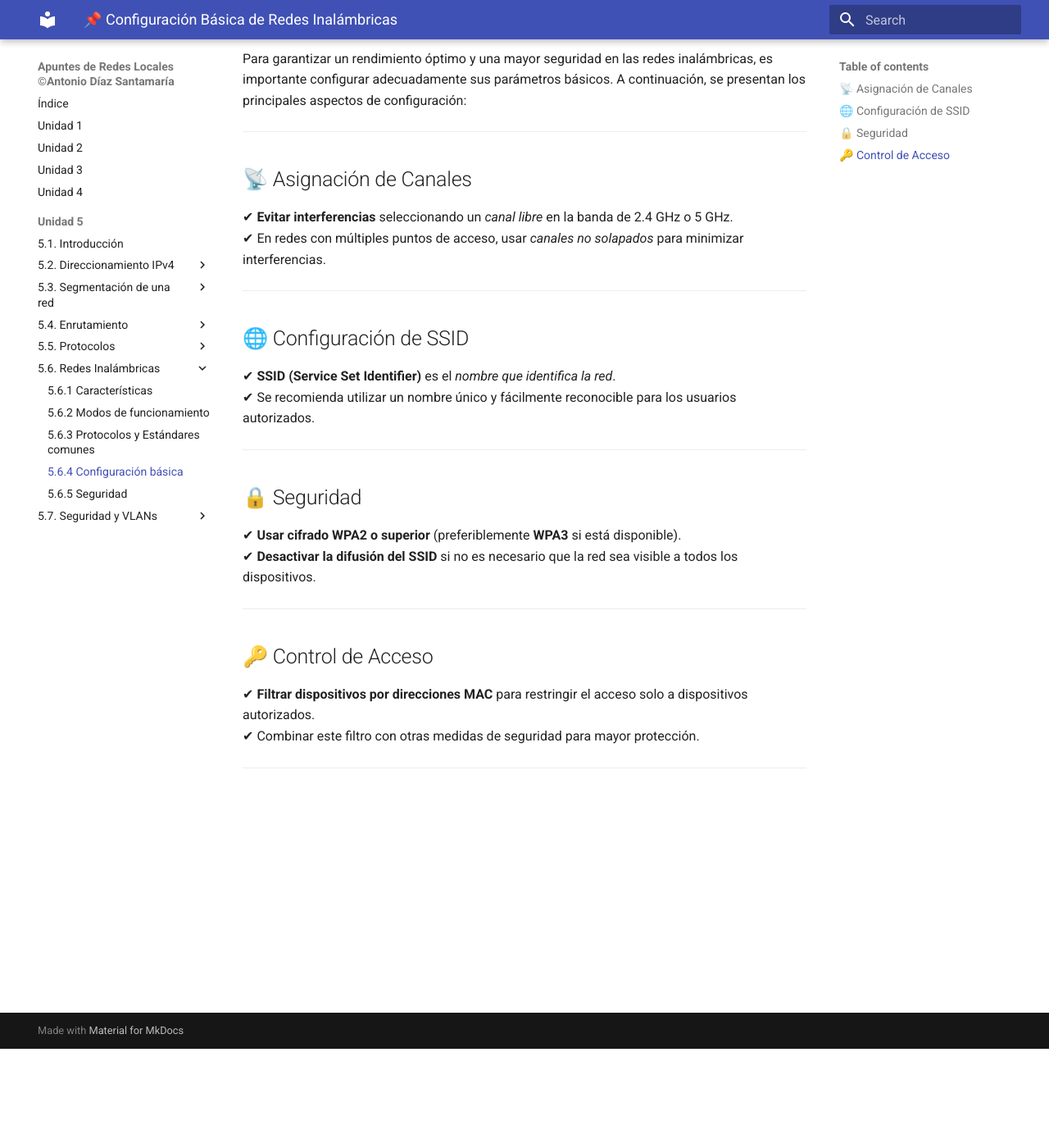
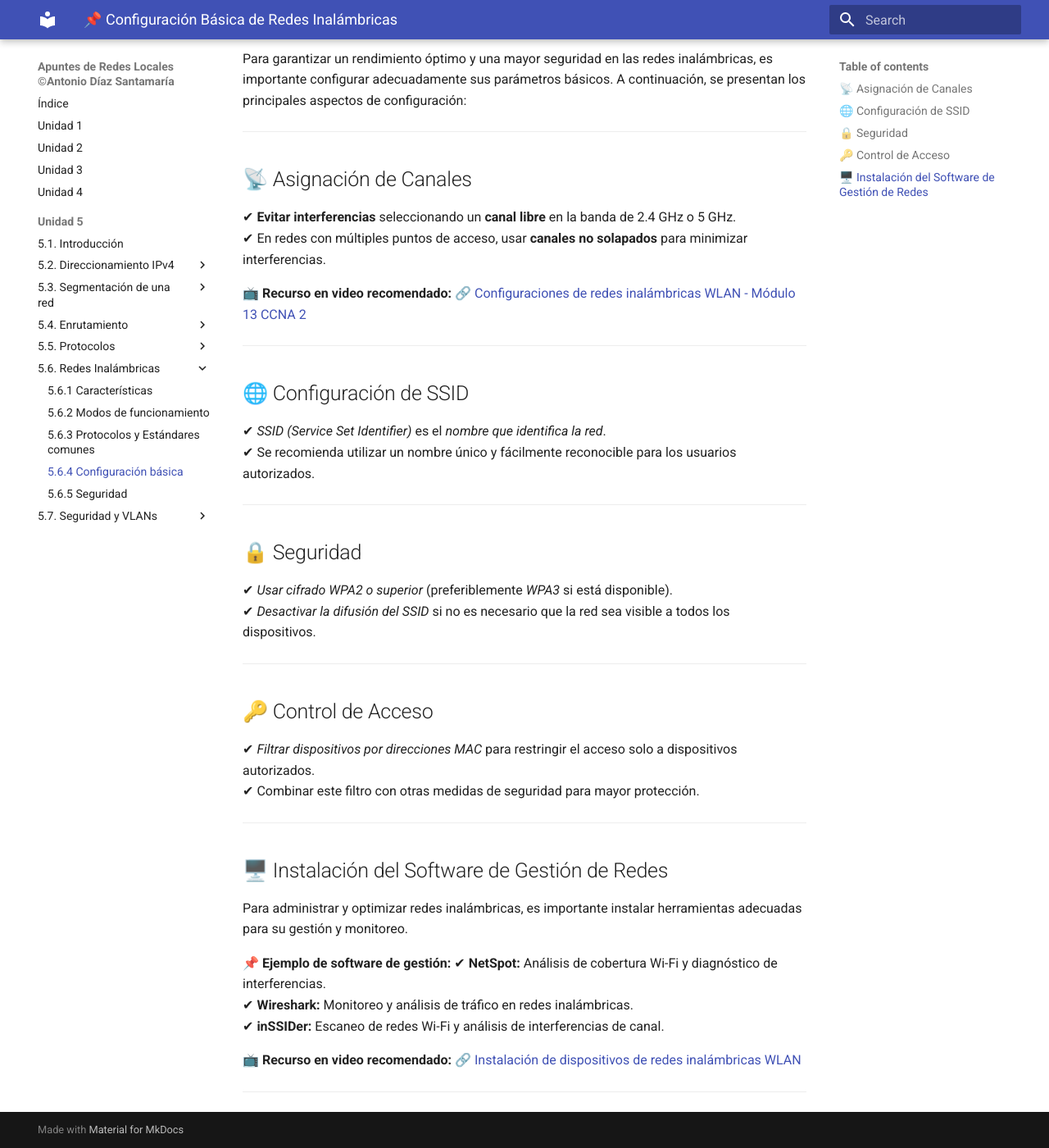
Before and after one commit to antdiasan/RedesApuntes, an MkDocs documentation site: the page built from docs/u05/05-06-04.md, in a window 1280 px wide and 1400 px high, scrolled down 121 px. Shown: the whole window at 82% size. Built offline with MkDocs 1.6.1 and Material for MkDocs 9.7.7, drawn with Linux system fonts in a browser that asks for light colours.

Commit message:
Update 05-06-04.md

```diff
--- a/docs/u05/05-06-04.md
+++ b/docs/u05/05-06-04.md
@@ -8,30 +8,54 @@ Para garantizar un rendimiento óptimo y una mayor seguridad en las redes inalá
 
 ---
 
+
 ## 📡 Asignación de Canales
 
-✔ **Evitar interferencias** seleccionando un *canal libre* en la banda de 2.4 GHz o 5 GHz.
-✔ En redes con múltiples puntos de acceso, usar *canales no solapados* para minimizar interferencias.
+✔ **Evitar interferencias** seleccionando un **canal libre** en la banda de 2.4 GHz o 5 GHz.
+✔ En redes con múltiples puntos de acceso, usar **canales no solapados** para minimizar interferencias.
+
+
+📺 **Recurso en video recomendado:**
+🔗 [Configuraciones de redes inalámbricas WLAN - Módulo 13 CCNA 2](https://www.youtube.com/watch?v=_8Fnumrhcsw&utm_source=chatgpt.com)
 
 ---
 
+
 ## 🌐 Configuración de SSID
 
-✔ **SSID (Service Set Identifier)** es el *nombre que identifica la red*.
+✔ *SSID (Service Set Identifier)* es el *nombre que identifica la red*.
 ✔ Se recomienda utilizar un nombre único y fácilmente reconocible para los usuarios autorizados.
 
 ---
 
+
 ## 🔒 Seguridad
 
-✔ **Usar cifrado WPA2 o superior** (preferiblemente **WPA3** si está disponible).
-✔ **Desactivar la difusión del SSID** si no es necesario que la red sea visible a todos los dispositivos.
+✔ *Usar cifrado WPA2 o superior* (preferiblemente *WPA3* si está disponible).
+✔ *Desactivar la difusión del SSID* si no es necesario que la red sea visible a todos los dispositivos.
 
 ---
 
+
 ## 🔑 Control de Acceso
 
-✔ **Filtrar dispositivos por direcciones MAC** para restringir el acceso solo a dispositivos autorizados.
+✔ *Filtrar dispositivos por direcciones MAC* para restringir el acceso solo a dispositivos autorizados.
 ✔ Combinar este filtro con otras medidas de seguridad para mayor protección.
 
 ---
+
+
+## 🖥️ Instalación del Software de Gestión de Redes
+
+Para administrar y optimizar redes inalámbricas, es importante instalar herramientas adecuadas para su gestión y monitoreo.
+
+📌 **Ejemplo de software de gestión:**
+✔ **NetSpot:** Análisis de cobertura Wi-Fi y diagnóstico de interferencias.
+✔ **Wireshark:** Monitoreo y análisis de tráfico en redes inalámbricas.
+✔ **inSSIDer:** Escaneo de redes Wi-Fi y análisis de interferencias de canal.
+
+
+📺 **Recurso en video recomendado:**
+🔗 [Instalación de dispositivos de redes inalámbricas WLAN](https://www.youtube.com/watch?v=u6Gnl8A7zoA&utm_source=chatgpt.com)
+
+---
```
